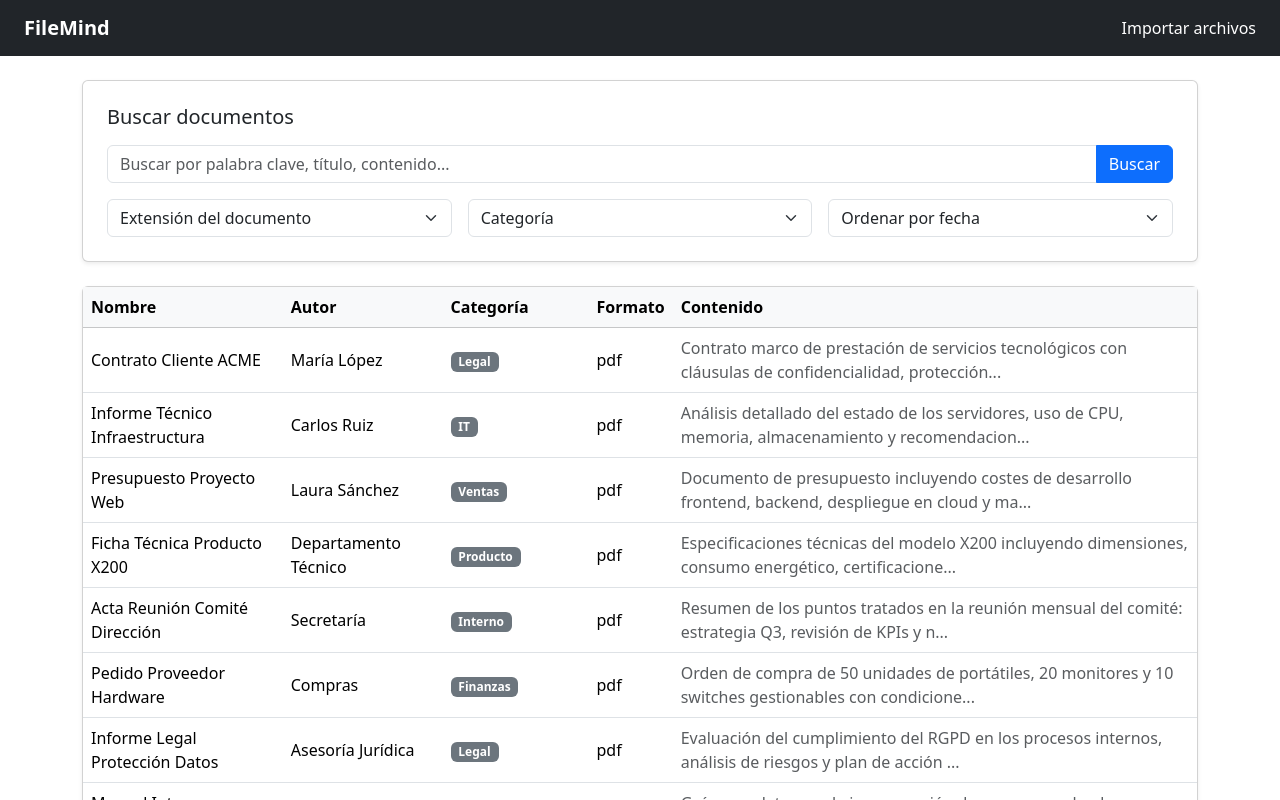
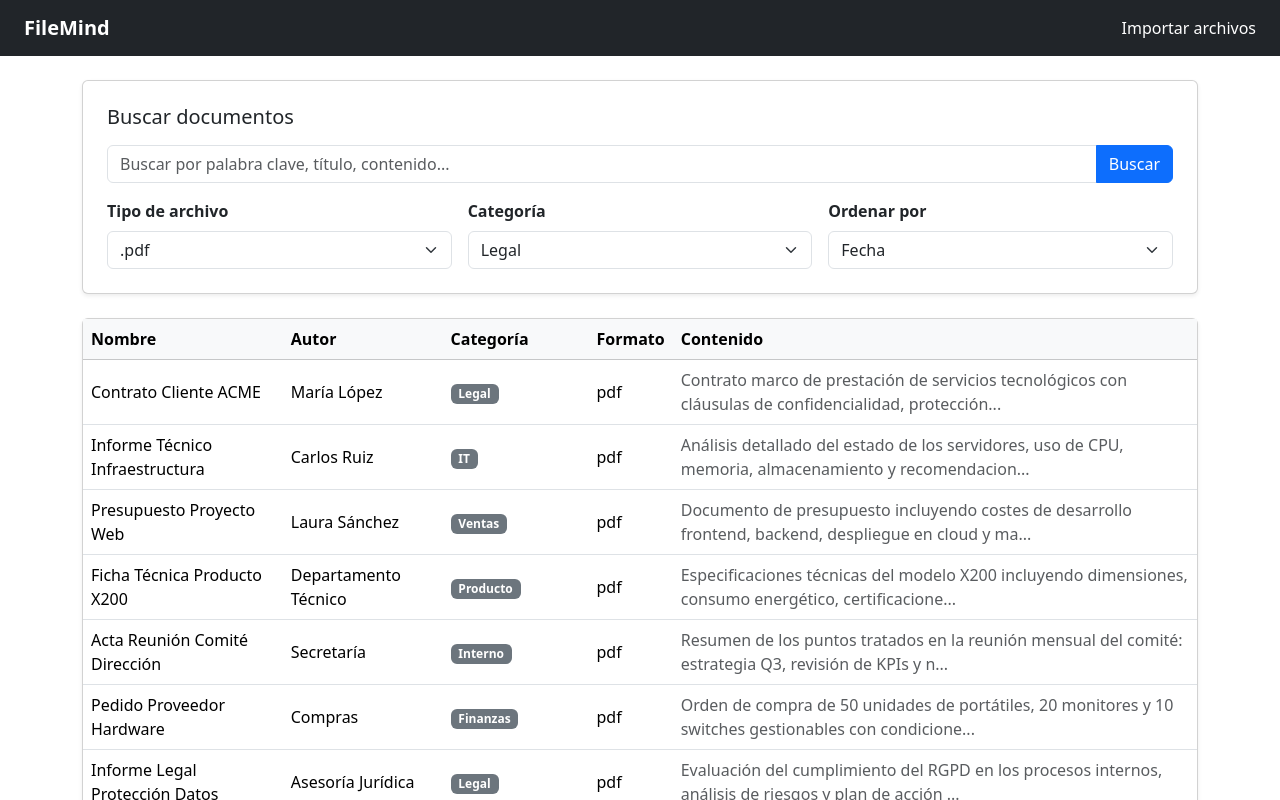
Before and after one commit to RoiCorporation/file-mind, a React (Vite) app in the folder frontend/: page / in a window 1280 px wide. Shown: the top 800 px of the page. Built offline with nearby package versions, Linux system fonts and the light colour scheme.

Commit message:
Add last changes for frontend

```diff
--- a/frontend/index.html
+++ b/frontend/index.html
@@ -2,7 +2,6 @@
 <html lang="en">
   <head>
     <meta charset="UTF-8" />
-    <link rel="icon" type="image/svg+xml" href="/vite.svg" />
     <meta name="viewport" content="width=device-width, initial-scale=1.0" />
     <title>FileMind</title>
   </head>
--- a/frontend/src/modules/search/components/ResultTable.jsx
+++ b/frontend/src/modules/search/components/ResultTable.jsx
@@ -78,7 +78,7 @@ const ResultTable = ({ results, onSelect }) => {
       name: "Plan Estratégico 2026",
       author: "Dirección General",
       category: "Estrategia",
-      format: "pdf",
+      format: "PDF",
       content: "Documento estratégico con visión a tres años, objetivos corporativos, expansión internacional y transformación digital..."
     }
   ];
--- a/frontend/src/modules/search/components/SearchForm.jsx
+++ b/frontend/src/modules/search/components/SearchForm.jsx
@@ -3,8 +3,8 @@ import { useState } from "react";
 const SearchForm = ({ onSearch }) => {
 
   const [query, setQuery] = useState("");
-  const [type, setType] = useState("");
-  const [category, setCategory] = useState("");
+  const [type, setType] = useState("PDF");
+  const [category, setCategory] = useState("Legal");
   const [sortBy, setSortBy] = useState("date");
 
   const handleSubmit = (e) => {
@@ -36,12 +36,14 @@ const SearchForm = ({ onSearch }) => {
           </div>
 
           <div className="col-md-4">
+            <label className="form-label fw-semibold">
+              Tipo de archivo
+            </label>
             <select
               className="form-select"
               value={type}
               onChange={(e) => setType(e.target.value)}
             >
-              <option value="">Extensión del documento</option>
               <option value="PDF">.pdf</option>
               <option value="TXT">.txt</option>
               <option value="CSV">.csv</option>
@@ -50,27 +52,33 @@ const SearchForm = ({ onSearch }) => {
           </div>
 
           <div className="col-md-4">
+            <label className="form-label fw-semibold">
+              Categoría
+            </label>
             <select
               className="form-select"
               value={category}
               onChange={(e) => setCategory(e.target.value)}
             >
-              <option value="">Categoría</option>
-              <option value="legal">Legal</option>
-              <option value="finance">Finanzas</option>
-              <option value="sales">Ventas</option>
-              <option value="operations">Operaciones</option>
+              <option value="Legal">Legal</option>
+              <option value="Finance">Finanzas</option>
+              <option value="Report">Informe</option>
+              <option value="Certificate">Certificado</option>
+              <option value="Unknown">N/A</option>
             </select>
           </div>
 
           <div className="col-md-4">
+            <label className="form-label fw-semibold">
+              Ordenar por
+            </label>
             <select
               className="form-select"
               value={sortBy}
               onChange={(e) => setSortBy(e.target.value)}
             >
-              <option value="date">Ordenar por fecha</option>
-              <option value="title">Ordenar por título</option>
+              <option value="date">Fecha</option>
+              <option value="title">Título</option>
             </select>
           </div>
 
--- a/frontend/src/modules/upload/components/UploadForm.jsx
+++ b/frontend/src/modules/upload/components/UploadForm.jsx
@@ -64,6 +64,7 @@ const UploadForm = () => {
             <option value="Legal">Legal</option>
             <option value="Finance">Finanzas</option>
             <option value="Report">Informe</option>
+            <option value="Certificate">Certificado</option>
             <option value="Unknown">N/A</option>
           </select>
         </div>
```
